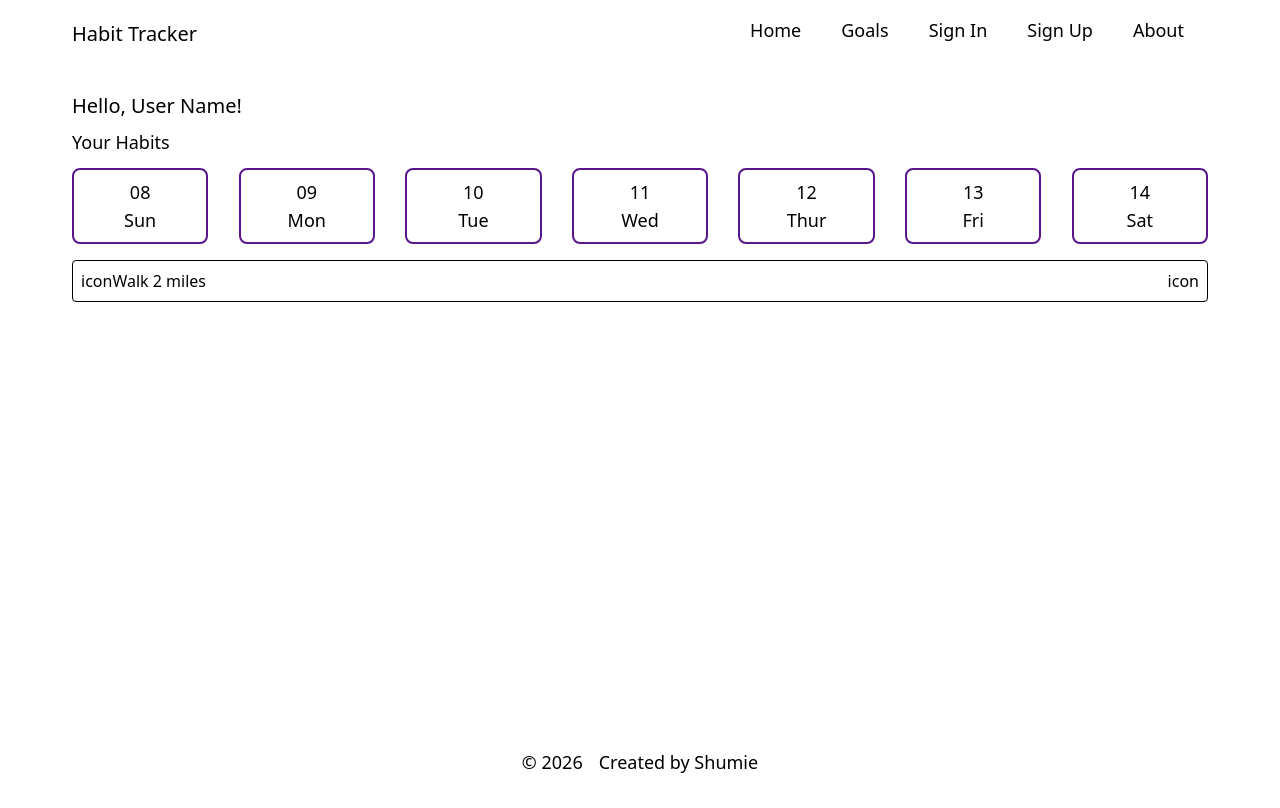
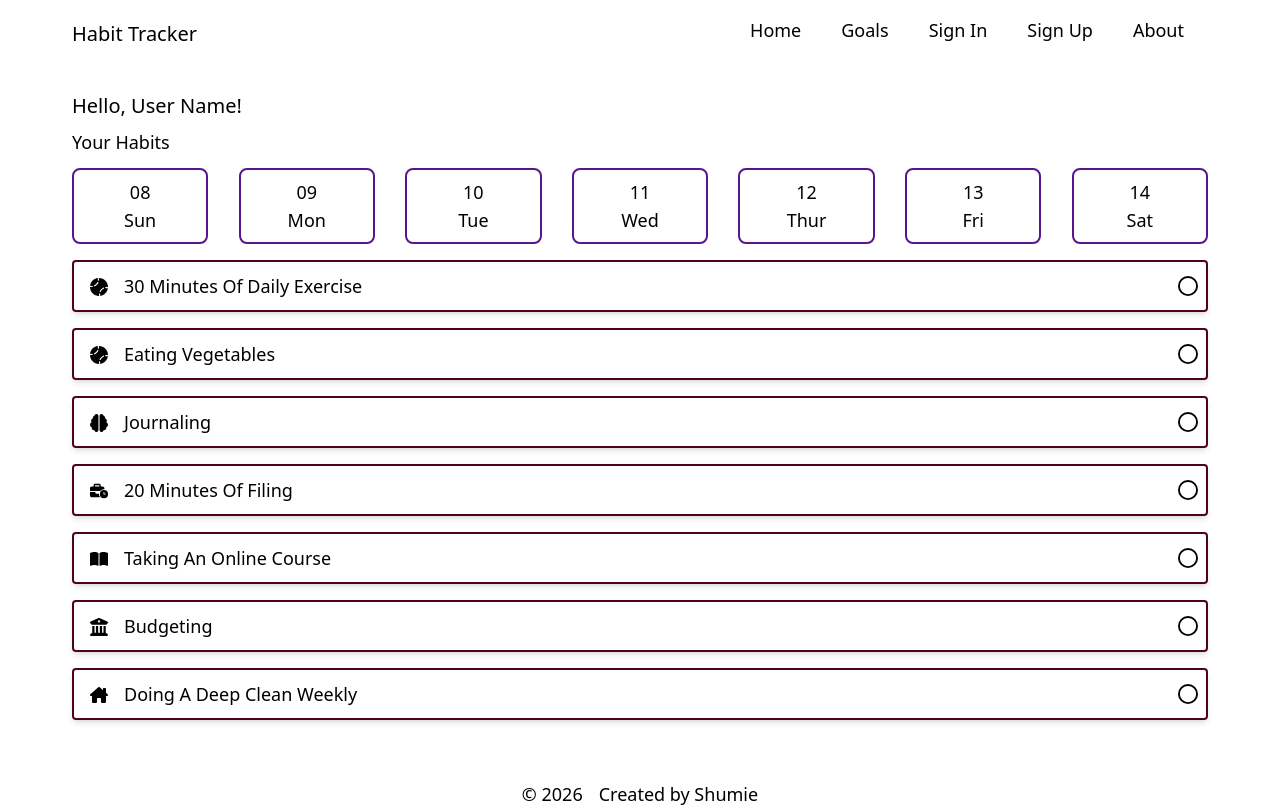
Before and after one commit to Shumieb/Habit-Tracker, a React app: page /goals in a window 1280 px wide. Built offline with nearby package versions, Linux system fonts and the light colour scheme; the HTML template or start-up script is replaced by a standard one.

Commit message:
added functionality to show completed habits

```diff
--- /dev/null
+++ b/src/components/habitHomeCard.tsx
@@ -0,0 +1,64 @@
+import { FaBaseball, FaRegCircle, FaRegCircleCheck, FaBrain, FaBusinessTime, FaBookOpen, FaBuildingColumns, FaHouseChimney } from "react-icons/fa6";
+import { categories } from "../mockData/mockData";
+import { useEffect, useState } from "react";
+
+interface PropTypes{
+    habit: {
+        id:string,
+        name: string,
+        category: string,
+        frequency: string,
+        day: string | undefined,
+        date: string | undefined,
+    },
+    completed: boolean,
+}
+
+
+function HabitHomeCard({habit, completed}: PropTypes) {
+
+    // variables
+    const [category, setCategory] = useState({id: "1", name: "Physical health", icon: "physical"})
+
+    const catIconImgs = [
+        {name: "physical", icon: <FaBaseball /> },
+        {name: "mental", icon: <FaBrain /> },
+        {name: "work", icon: <FaBusinessTime /> },
+        {name: "learn", icon: <FaBookOpen />},
+        {name: "finance", icon: <FaBuildingColumns /> },
+        {name: "household", icon: <FaHouseChimney /> },
+    ]
+
+    useEffect(()=>{
+        let cat = categories.find(item => item.id == habit.category)
+        cat && setCategory(cat)
+
+    }, [habit])
+
+  return (
+    <div className={`flex justify-between align-center border-2 rounded py-2 px-2 mb-4 shadow-md ${completed ? "border-green-900 line-through":"border-rose-950"}`}>
+        <div className="flex justify-start align-center">
+            <p className="text-lg">
+                {
+                    catIconImgs.map(catIcon =>{
+                        if(catIcon.name == category.icon){
+                            return <p className="px-2 pt-2" key={catIcon.name}>{catIcon.icon}</p>
+                        }
+                    })
+                }
+            </p>
+            <p className="text-lg px-2 capitalize pt-0.5">{habit.name}</p>
+        </div>
+        <div>
+            {
+                completed ?
+                    <button className="cursor-pointer text-xl pt-1.5"><FaRegCircleCheck /></button>:
+                    <button className="cursor-pointer text-xl pt-1.5"><FaRegCircle /></button>
+            }
+        </div>
+
+    </div>
+  )
+}
+
+export default HabitHomeCard
--- /dev/null
+++ b/src/mockData/mockData.tsx
@@ -0,0 +1,43 @@
+export const categories = [
+    {id: "1", name: "Physical health", icon: "physical"},
+    {id: "2", name: "Mental & Emotional Health", icon: "mental"},
+    {id: "3", name: "Productivity & Work", icon: "work"},
+    {id: "4", name: "Self-Improvement/Learning", icon: "learn"},
+    {id: "5", name: "Financial Habits:", icon: "finance"},
+    {id: "6", name: "Environmental/Household:", icon: "household"},
+]
+
+export const frequency = [
+    {id:"1", name:"daily"},
+    {id:"2", name:"weekly"},
+    {id:"3", name:"monthly"},
+]
+
+export const mockHabits: {
+    id:string,
+    name: string,
+    category: string,
+    frequency: string,
+    day: string | undefined,
+    date: string | undefined,
+}[] = [
+    {id:"1", name:"30 minutes of daily exercise", category:"1", frequency:"1", day:"", date:""},
+    {id:"2", name:"eating vegetables", category:"1", frequency:"1", day:"", date:""},
+    {id:"3", name:"journaling", category:"2", frequency:"2", day: "3", date:""},
+    {id:"4", name:"20 minutes of filing", category:"3", frequency:"2", day:"2", date:""},
+    {id:"5", name:"taking an online course", category:"4", frequency:"1", day:"", date:""},
+    {id:"6", name:"budgeting", category:"5", frequency:"3", date:"20", day:""},
+    {id:"7", name:"doing a deep clean weekly", category:"6", frequency:"2", day:"3", date:""},
+]
+
+export let mockCompletedHabits: {
+    date:number,
+    day:number,
+    month:number,
+    year:number,
+    habits: string[]
+}[] = [
+    {date: 4, day: 3, month: 3, year: 2026, habits:["1", "2"]},
+    {date: 5, day: 4, month: 3, year: 2026, habits:["1", "5"]},
+    {date: 6, day: 5, month: 3, year: 2026, habits:["1", "5", "2"]},
+]
--- a/src/pages/goalsPage.tsx
+++ b/src/pages/goalsPage.tsx
@@ -1,12 +1,16 @@
 import { useEffect, useState } from "react"
 import DayDateCard from "../components/dayDateCard"
 import { setDatesToDisplay } from "../helpers/helperFunctions"
+import HabitHomeCard from "../components/habitHomeCard"
+import { mockCompletedHabits, mockHabits } from "../mockData/mockData"
 
 function GoalsPage() {
 
   // variables
   const [userName, setUserName] = useState("User Name")
-
+  const [habits, setHabits] = useState(mockHabits)
+  const [completedHabits, setCompletedHabits] = useState(mockCompletedHabits)
+  const [todayCompleted, setTodayCompleted] = useState<string[]>([])
 
   const [daysToDisplay, setDaysToDisplay] = useState([
         {day: "Sun", date:"2"},
@@ -19,7 +23,6 @@ function GoalsPage() {
       ])
 
 
-  // set date and day
   useEffect(()=>{
 
     // set dates to display
@@ -27,8 +30,19 @@ function GoalsPage() {
     let displayDays = setDatesToDisplay(today.getDay(), today.getDate())
     displayDays && setDaysToDisplay(displayDays)
 
+  },[])
 
-  },[])
+  useEffect(()=>{
+
+    const today = new Date()
+    // find today's completed habits
+    let todayCompletedHabits = completedHabits.find(item =>
+       item.date == today.getDate() && item.month == (today.getMonth() + 1) && item.year == today.getFullYear()
+    )
+
+    todayCompletedHabits && setTodayCompleted(todayCompletedHabits.habits)
+
+  },[completedHabits])
 
   return (
     <section className="w-[90%] mx-auto py-2">
@@ -48,13 +62,11 @@ function GoalsPage() {
 
       {/* habits */}
       <div className="px-2 py-2">
-        <div className="flex justify-between align-center border rounded py-2 px-2">
-          <div className="flex justify-start align-center">
-            <p>icon</p>
-            <p>Walk 2 miles</p>
-          </div>
-          <button>icon</button>
-        </div>
+        { habits && habits.map((habit)=>{
+          let completed = todayCompleted.includes(habit.id)
+          return <HabitHomeCard habit={habit} completed={completed} key={habit.id}/>
+          })
+        }
       </div>
 
 
```
